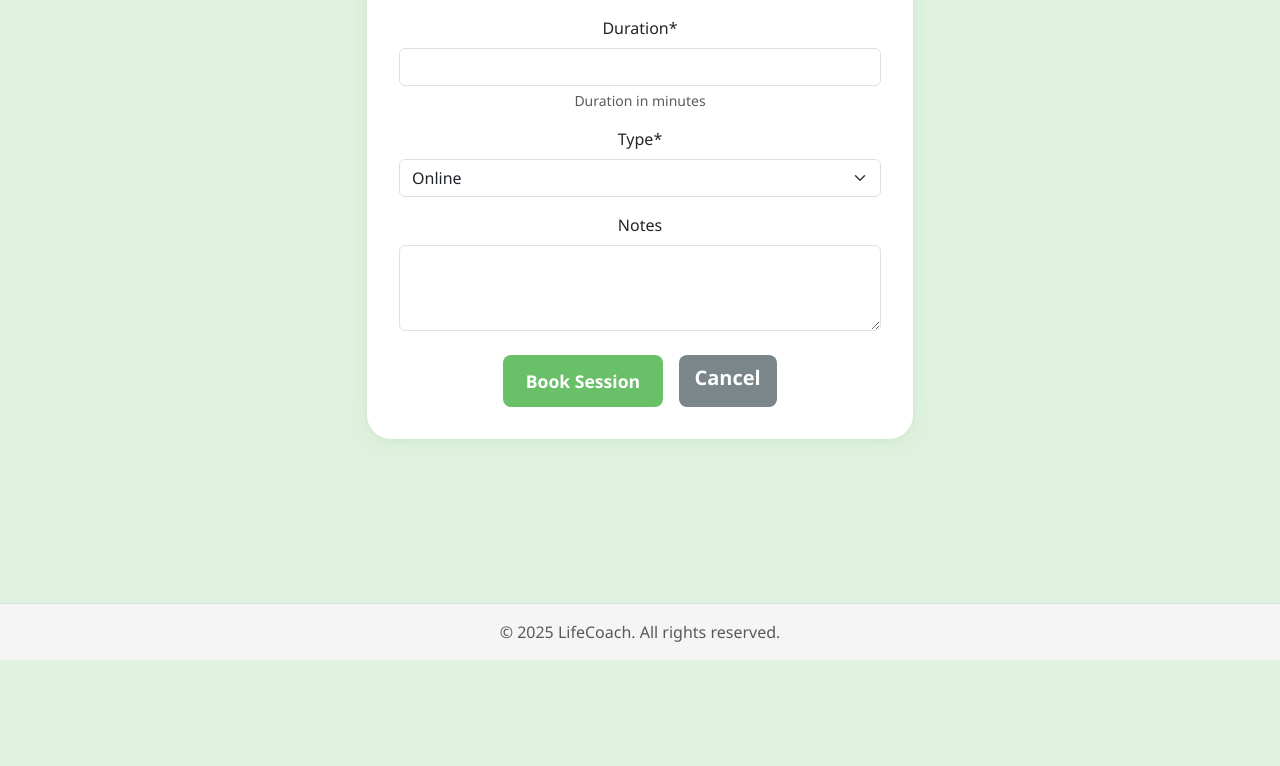
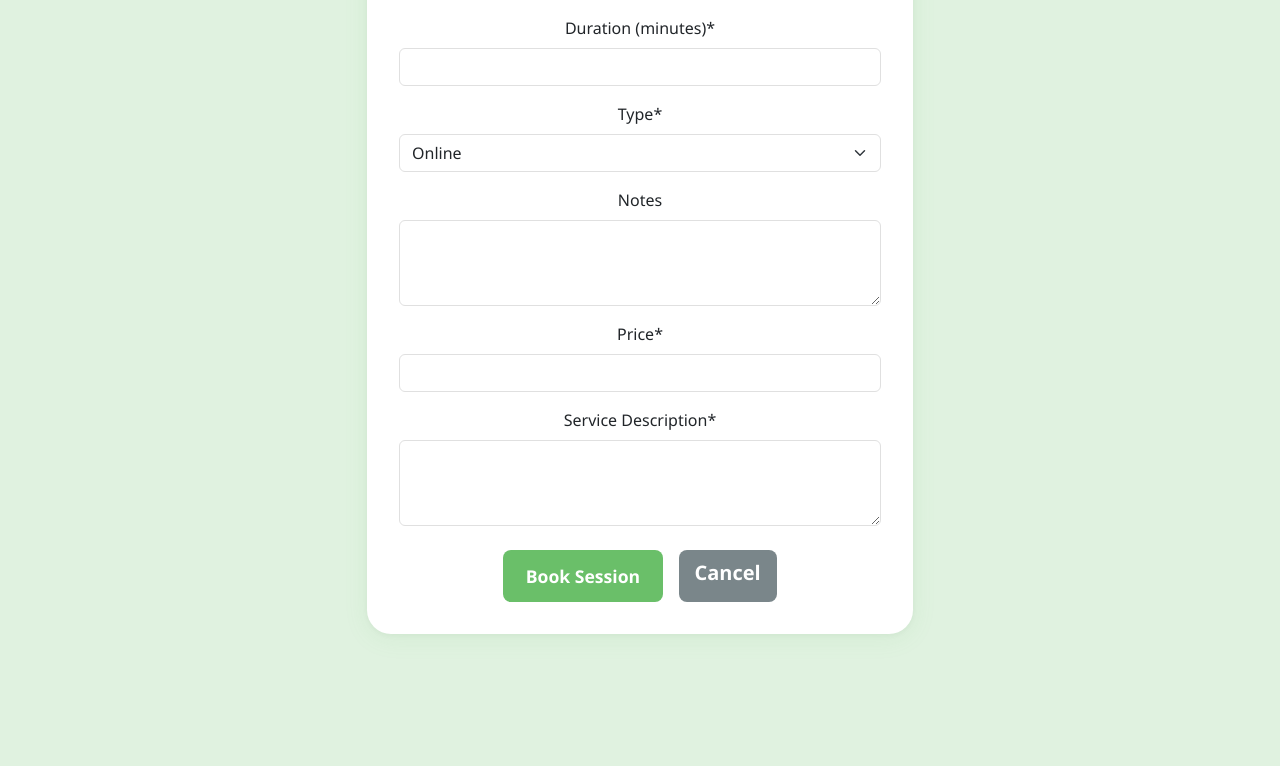
Before and after one commit to JudynkaS/LifeCoach, a Django app: page /booking/create/ in a window 1280 px wide. Shown: the part 632-1398 px from the top of the page. Before the commit the page ends 1292 px from the top, so only its background shows below. Run offline with Django 3.2, Linux system fonts and the light colour scheme; the visitor is signed in with stand-in values (Sample User, id 1); data that the repository does not hold is empty; some libraries are stand-ins or nearby versions.

Commit message:
Final changes before merge to develop

```diff
--- a/accounts/urls.py
+++ b/accounts/urls.py
@@ -1,6 +1,6 @@
 from django.urls import path, include
 from django.contrib.auth import views as auth_views
-from .views import SignUpView, ProfileUpdateView, profile_view, ProfileDetailView, google_oauth_start, google_oauth_callback  # removed client_intake
+from .views import SignUpView, ProfileUpdateView, profile_view, ProfileDetailView, google_oauth_start, google_oauth_callback, ClientDetailView, ClientListView  # removed client_intake
 
 app_name = 'accounts'
 
@@ -12,5 +12,7 @@ urlpatterns = [
     path('profile/edit/', ProfileUpdateView.as_view(), name='profile_edit'),
     path('google-oauth/', google_oauth_start, name='google_oauth_start'),
     path('google-oauth-callback/', google_oauth_callback, name='google_oauth_callback'),
+    path('client/<int:pk>/', ClientDetailView.as_view(), name='client_detail'),
+    path('clients/', ClientListView.as_view(), name='client_list'),
     path('', include('django.contrib.auth.urls')),
 ]
--- a/templates/base.html
+++ b/templates/base.html
@@ -24,12 +24,14 @@
         <main class="flex-grow-1">
             <div class="container">
                 {% if messages %}
+                    <div class="container mt-5">
                         {% for message in messages %}
                             <div class="alert alert-{{ message.tags }} alert-dismissible fade show" role="alert">
                                 {{ message }}
                                 <button type="button" class="btn-close" data-bs-dismiss="alert" aria-label="Close"></button>
                             </div>
                         {% endfor %}
+                    </div>
                 {% endif %}
                 {% block content %}{% endblock %}
             </div>
--- a/viewer/forms.py
+++ b/viewer/forms.py
@@ -40,11 +40,17 @@ class ReviewForm(BaseStyledForm):
 
 class BookingForm(BaseStyledForm):
     date_time = forms.ChoiceField(label='Date time*', choices=[], widget=forms.Select())
+    duration = forms.IntegerField(label='Duration (minutes)', widget=forms.TextInput(attrs={'readonly': 'readonly'}))
+    price = forms.DecimalField(label='Price', widget=forms.TextInput(attrs={'readonly': 'readonly'}))
+    description = forms.CharField(label='Service Description', widget=forms.Textarea(attrs={'readonly': 'readonly', 'rows': 3}))
+    debug_service = None  # pro debugování
+
     class Meta:
         model = Session
         fields = ['service', 'date_time', 'duration', 'type', 'notes']
         widgets = {
             'notes': forms.Textarea(attrs={'rows': 3}),
+            'duration': forms.TextInput(attrs={'readonly': 'readonly'}),
         }
 
     def __init__(self, *args, **kwargs):
@@ -53,6 +59,16 @@ class BookingForm(BaseStyledForm):
         if 'initial' in kwargs and 'date_time' in kwargs['initial']:
             initial_date_time = kwargs['initial']['date_time']
         super().__init__(*args, **kwargs)
+
+        self.fields['service'].widget.attrs.update({
+            'onchange': 'updateServiceDetails(this.value)',
+            'class': 'form-control'
+        })
+
+        # DEBUG: Uložím hodnotu service pro výpis do šablony
+        service = self.initial.get('service') or self.data.get('service')
+        self.debug_service = service
+
         if self.user and hasattr(self.user, 'profile'):
             if self.user.profile.is_coach:
                 self.fields['service'].queryset = Service.objects.filter(
@@ -64,10 +80,13 @@ class BookingForm(BaseStyledForm):
                 self.fields['service'].queryset = Service.objects.filter(
                     is_active=True
                 )
-                service = self.initial.get('service') or self.data.get('service')
                 if service:
                     try:
-                        service_obj = Service.objects.get(pk=service)
+                        service_obj = Service.objects.get(pk=int(service))
+                        self.initial['duration'] = service_obj.duration
+                        self.initial['price'] = service_obj.price
+                        self.initial['description'] = service_obj.description
+                        self.initial['type'] = service_obj.session_type
                         today = timezone.now().date()
                         slots = []
                         booked_sessions = Session.objects.filter(
--- a/viewer/templates/viewer/booking_form.html
+++ b/viewer/templates/viewer/booking_form.html
@@ -19,6 +19,51 @@
 
 {% block form_attrs %}enctype="multipart/form-data" class="needs-validation" novalidate id="booking-form"{% endblock %}
 
+{% block form_fields %}
+    <div class="mb-3">
+        <label for="id_service" class="form-label">Service*</label>
+        <select id="id_service" name="service" class="form-control">
+            <option value="">---------</option>
+            {% for service in services %}
+                <option value="{{ service.pk }}"
+                        data-price="{{ service.price }}"
+                        data-duration="{{ service.duration }}"
+                        data-description="{{ service.description }}"
+                        {% if form.initial.service|stringformat:"s" == service.pk|stringformat:"s" %}selected{% endif %}>
+                    {{ service.name }}
+                </option>
+            {% endfor %}
+        </select>
+    </div>
+
+    <div class="card mb-3">
+        <div class="card-body">
+            <h5 class="card-title">Service Details</h5>
+            <div class="mb-3">
+                <label for="id_price" class="form-label">Price</label>
+                <input type="text" id="id_price" class="form-control" readonly value="{{ form.initial.price }}">
+            </div>
+            <div class="mb-3">
+                <label for="id_duration" class="form-label">Duration (minutes)</label>
+                <input type="text" id="id_duration" class="form-control" readonly value="{{ form.initial.duration }}">
+            </div>
+            <div class="mb-3">
+                <label for="id_description" class="form-label">Description</label>
+                <textarea id="id_description" class="form-control" rows="3" readonly>{{ form.initial.description }}</textarea>
+            </div>
+        </div>
+    </div>
+
+    {{ form.date_time|as_crispy_field }}
+    {{ form.type|as_crispy_field }}
+    {{ form.notes|as_crispy_field }}
+    <pre>
+DEBUG: service z backendu: {{ form.debug_service }}
+DEBUG: initial.service: {{ form.initial.service }}
+DEBUG: request.GET.service: {{ request.GET.service }}
+    </pre>
+{% endblock %}
+
 {% block form_buttons %}
     <button type="submit" class="btn btn-success btn-lg fw-bold">
         {% if is_edit %}Save Changes{% else %}Book Session{% endif %}
@@ -28,14 +73,36 @@
 
 {% block extra_js %}
 <script>
-// Dynamické přesměrování podle zvolené služby
+const servicesData = {{ services_json|safe }};
 const serviceSelect = document.getElementById('id_service');
+const priceInput = document.getElementById('id_price');
+const durationInput = document.getElementById('id_duration');
+const descriptionInput = document.getElementById('id_description');
+
+function updateServiceInfo() {
+    const selectedId = serviceSelect.value;
+    if (selectedId && servicesData[selectedId]) {
+        priceInput.value = servicesData[selectedId].price;
+        durationInput.value = servicesData[selectedId].duration;
+        descriptionInput.value = servicesData[selectedId].description;
+    } else {
+        priceInput.value = '';
+        durationInput.value = '';
+        descriptionInput.value = '';
+    }
+}
+
 if (serviceSelect) {
     serviceSelect.addEventListener('change', function() {
         const url = new URL(window.location.href);
         url.searchParams.set('service', this.value);
         window.location.href = url.toString();
     });
+    updateServiceInfo();
 }
 </script>
 {% endblock %}
+
+<div class="container d-flex justify-content-center align-items-start page-container">
+    <div class="col-12 col-md-10 col-lg-7 col-xl-6 page-content">
+        <div class="card page-card p-4">
--- a/viewer/views.py
+++ b/viewer/views.py
@@ -5,6 +5,8 @@ from django.contrib.auth.mixins import LoginRequiredMixin, UserPassesTestMixin
 from django.utils import timezone
 from django.contrib import messages
 from django.http import HttpResponseRedirect
+from django.core.serializers.json import DjangoJSONEncoder
+import json
 
 from .models import Session, Service, Profile, Review
 from .forms import ServiceForm, BookingForm, ReviewForm
@@ -237,6 +239,16 @@ class BookingCreateView(LoginRequiredMixin, CreateView):
 
     def get_context_data(self, **kwargs):
         context = super().get_context_data(**kwargs)
+        services = Service.objects.filter(is_active=True)
+        context['services'] = services
+        # Přidáme JSON se všemi údaji o službách
+        context['services_json'] = json.dumps({
+            s.pk: {
+                'price': str(s.price),
+                'duration': s.duration,
+                'description': s.description,
+            } for s in services
+        }, cls=DjangoJSONEncoder)
         context['title'] = 'Book a Session'
         context['button_text'] = 'Book Session'
         return context
@@ -260,6 +272,7 @@ class SessionUpdateView(LoginRequiredMixin, UserPassesTestMixin, UpdateView):
 
     def get_context_data(self, **kwargs):
         context = super().get_context_data(**kwargs)
+        context['services'] = Service.objects.filter(is_active=True)
         context['title'] = 'Edit Session'
         context['button_text'] = 'Update Session'
         return context
```
Also changed, not shown: accounts/templates/accounts/client_detail.html (added, +61 -0 lines), accounts/templates/accounts/client_list.html (added, +23 -0 lines), accounts/views.py (+18 -1 lines), viewer/templates/base_form.html (added, +11 -0 lines), viewer/templates/viewer/service_list.html (added, +29 -0 lines), viewer/templates/viewer/session_detail.html (+9 -2 lines), viewer/templates/viewer/session_history.html (+10 -6 lines), README.md, media/avatars/avatar_female.png (deleted), media/avatars/avatar_male.png (deleted), 1 other file. Lines whose indentation alone changed are shown as unchanged.
